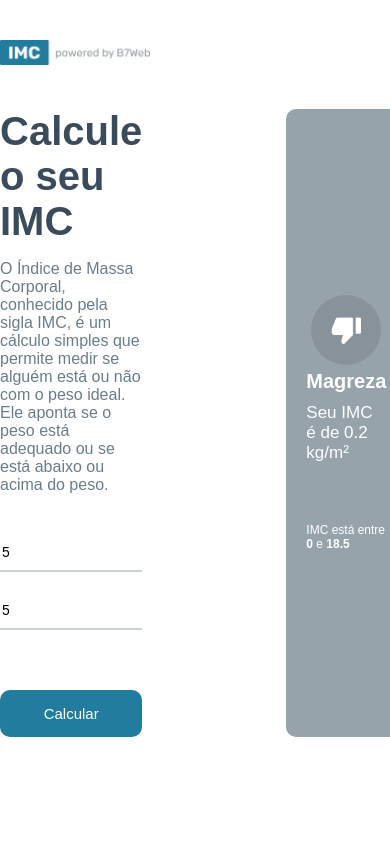
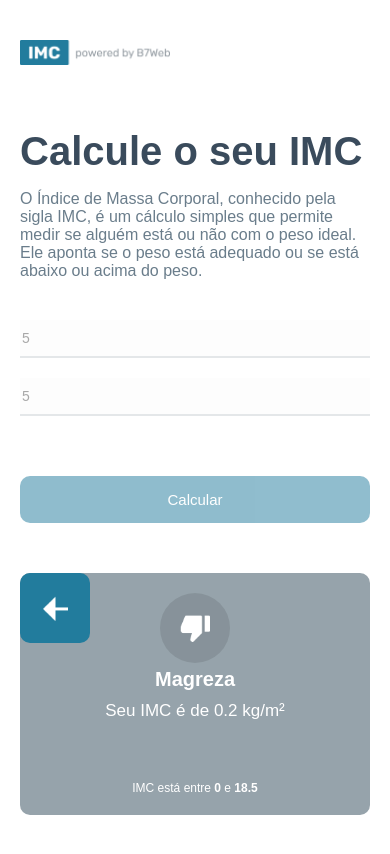
Before and after one commit to Carlos-Landerdahl/HealthScaleIMC, a React (Create React App) app: page / in a window 390 px wide. Both pictures are taken after typing "5", "5" into the empty fields and a click on the button "Calcular". Shown: the top 854 px of the page. Built offline with nearby package versions, Linux system fonts and the light colour scheme.

Commit message:
Responsive web/tablet/mobile

```diff
--- a/src/App.module.css
+++ b/src/App.module.css
@@ -4,6 +4,10 @@
 
 body {
     font-family: Arial, Helvetica, sans-serif;
+}
+
+.main {
+    padding-bottom: 40px;
 }
 
 .headerContainer {
@@ -44,6 +48,10 @@ body {
     outline: 0;
 }
 
+.container .leftSide input:disabled {
+    opacity: .5;
+}
+
 .container .leftSide button {
     background-color: #227C9D;
     color: white;
@@ -59,7 +67,10 @@ body {
 
 .container .leftSide button:hover {
     opacity: .7;
+}
 
+.container .leftSide button:disabled{
+    opacity: .5;
 }
 
 .container .rightSide {
@@ -79,3 +90,67 @@ body {
     flex: 1;
     display: flex;
 }
+
+.container .rightSide .rightArrow {
+    position: absolute;
+    background-color: #227c9d;
+    width: 70px;
+    height: 70px;
+    border-radius: 50%;
+    display: flex;
+    justify-content: center;
+    align-items: center;
+    cursor: pointer;
+    margin-left: -35px;
+    margin-top: 145px;
+    transition: all ease 0.3s;
+}
+
+.container .rightSide .rightArrow:hover {
+    transform: scale(110%);
+}
+
+@media (max-width: 770px){
+    .container {
+        padding: 0 20px;
+        flex-direction: column;
+    }
+    .container .leftSide {
+        margin-right: 0;
+    }
+    .container .rightSide {
+        margin-left: 0;
+        margin-top: 50px;
+    }
+    .container .rightSide .rightArrow {
+        margin-left: 0;
+        margin-top: 0;
+        border-radius: 10px;
+    }
+    .headerContainer {
+        padding: 0 20px;
+    }
+}
+
+@media (max-width: 925px){
+    .container {
+        flex-direction: column;
+        padding: 20px;
+    }
+    .container .leftSide {
+        margin-right: 0;
+    }
+    .container .rightSide {
+        margin-left: 0;
+        margin-top: 50px;
+    }
+    .headerContainer {
+        padding: 0 20px;
+    }
+}
+
+@media (max-width: 430px){
+    .container .rightSide .grid {
+        grid-template-columns: 1fr;
+    }
+}
--- a/src/App.tsx
+++ b/src/App.tsx
@@ -19,6 +19,12 @@ const App = ()=> {
     }
   }
 
+  const hanldeBackButton = () => {
+    setToShow(null);
+    setHeightField(0);
+    setWeightField(0);
+  }
+
   return (
     <div className={styles.main}>
       <header>
@@ -36,15 +42,17 @@ const App = ()=> {
           placeholder="Digite a sua altura. Ex 1.5 (em metros)"
           value={heightField > 0 ? heightField : ""}
           onChange={e => setHeightField(parseFloat(e.target.value))}
+          disabled={toShow ? true : false}
           />
           <input
           type="number"
           placeholder="Digite a seu peso. Ex 75.3 (em kg)"
           value={weightField > 0 ? weightField : ""}
           onChange={e => setWeightField(parseFloat(e.target.value))}
+          disabled={toShow ? true : false}
           />
 
-          <button onClick={handleCalculateButton}>Calcular</button>
+          <button onClick={handleCalculateButton} disabled={toShow ? true : false}>Calcular</button>
         </div>
         <div className={styles.rightSide}>
           {!toShow &&
@@ -56,8 +64,8 @@ const App = ()=> {
           }
           {toShow &&
             <div className={styles.rightBig}>
-              <div className={styles.rightArrow}>
-                <img src={leftArrowImage} alt="Botão para retornar" />
+              <div className={styles.rightArrow} onClick={hanldeBackButton}>
+                <img src={leftArrowImage} alt="Botão para retornar" width={25} />
               </div>
               <GridItem item={toShow}/>
             </div>
--- a/src/helpers/imc.ts
+++ b/src/helpers/imc.ts
@@ -26,8 +26,10 @@ export const calculateImc = (height:number, weight:number) => {
 
     for(let i in levels){
         if(imc >= levels[i].imc[0] && imc < levels[i].imc[1]){
-            levels[i].yourImc = parseFloat(imc.toFixed(2))
-            return levels[i];
+            let levelCopy:Level = {...levels[i]}
+
+            levelCopy.yourImc = parseFloat(imc.toFixed(2));
+            return levelCopy;
         }
     }
 
```
